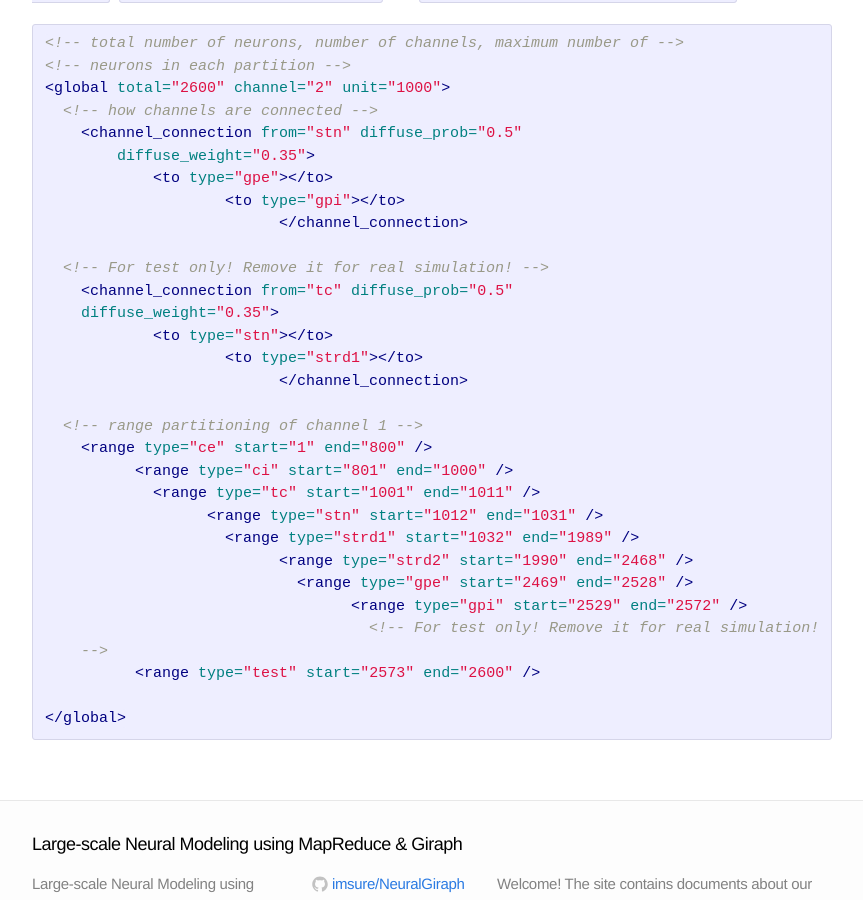
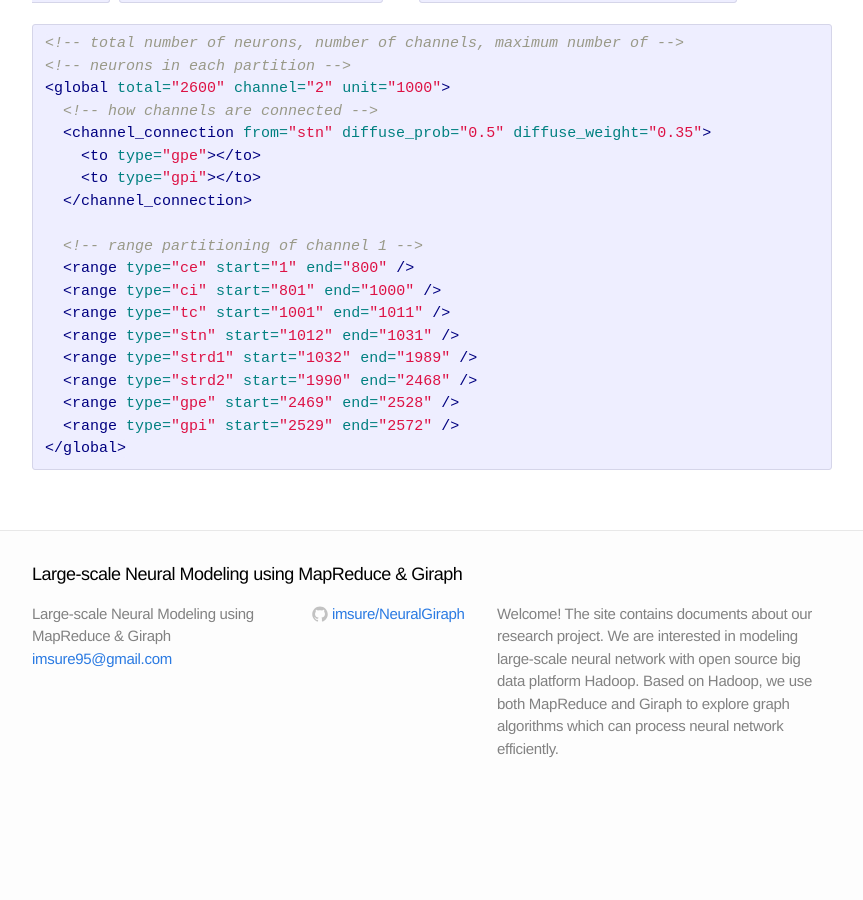
Before and after one commit to imsure/NeuralGiraph, a Jekyll site: the page built from _posts/2014-07-08-generate-neural-network.markdown, in a window 1280 px wide and 900 px high, scrolled down 969 px. Shown: the whole window, without its empty margins (208-1071 px from the left). Built offline with Jekyll 4.4.1, drawn with Linux system fonts in a browser that asks for light colours; after the commit the page ends 1774 px from its top, so only the background shows below that.

Commit message:
add xml code

```diff
--- a/_posts/2014-07-08-generate-neural-network.markdown
+++ b/_posts/2014-07-08-generate-neural-network.markdown
@@ -28,31 +28,19 @@ neuron types`, etc.
 <!-- neurons in each partition -->
 <global total="2600" channel="2" unit="1000">
   <!-- how channels are connected -->
-    <channel_connection from="stn" diffuse_prob="0.5"
-	diffuse_weight="0.35">
-	    <to type="gpe"></to>
-		    <to type="gpi"></to>
-			  </channel_connection>
-
-  <!-- For test only! Remove it for real simulation! -->
-    <channel_connection from="tc" diffuse_prob="0.5"
-    diffuse_weight="0.35">
-	    <to type="stn"></to>
-		    <to type="strd1"></to>
-			  </channel_connection>
+  <channel_connection from="stn" diffuse_prob="0.5" diffuse_weight="0.35">
+    <to type="gpe"></to>
+    <to type="gpi"></to>
+  </channel_connection>
 
   <!-- range partitioning of channel 1 -->
-    <range type="ce" start="1" end="800" />
-	  <range type="ci" start="801" end="1000" />
-	    <range type="tc" start="1001" end="1011" />
-		  <range type="stn" start="1012" end="1031" />
-		    <range type="strd1" start="1032" end="1989" />
-			  <range type="strd2" start="1990" end="2468" />
-			    <range type="gpe" start="2469" end="2528" />
-				  <range type="gpi" start="2529" end="2572" />
-				    <!-- For test only! Remove it for real simulation!
-    -->
-	  <range type="test" start="2573" end="2600" />
-
+  <range type="ce" start="1" end="800" />
+  <range type="ci" start="801" end="1000" />
+  <range type="tc" start="1001" end="1011" />
+  <range type="stn" start="1012" end="1031" />
+  <range type="strd1" start="1032" end="1989" />
+  <range type="strd2" start="1990" end="2468" />
+  <range type="gpe" start="2469" end="2528" />
+  <range type="gpi" start="2529" end="2572" />
 </global>
 {% endhighlight %}
```
